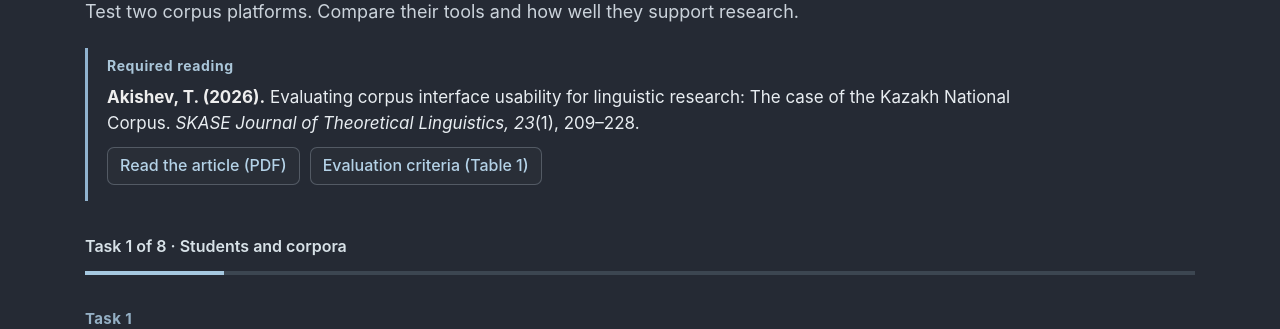
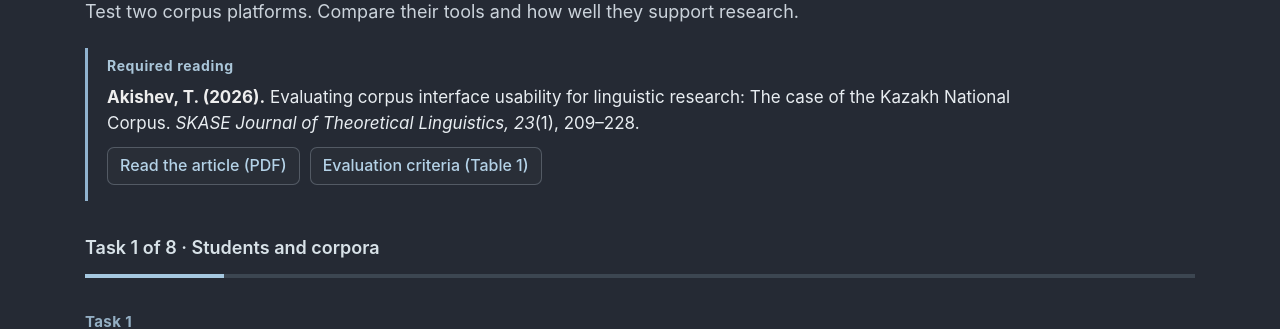
Before and after one commit to timurakishev/cl_lab5, a plain HTML site: page index.html in a window 1280 px wide. Shown: the part 167-496 px from the top of the page. Drawn offline with Linux system fonts and the light colour scheme.

Commit message:
Update style.css

```diff
--- a/style.css
+++ b/style.css
@@ -163,7 +163,7 @@ body.cl5-body {font-size:18px;line-height:1.58;background:#252a34;color:#e8edf1;
 .cl5-paper p {font-size:17px;line-height:1.52;margin:5px 0 10px;}
 .cl5-paper-link {gap:6px 9px;}
 .cl5-paper-link a,.cl5-paper-link button {font-size:16px;}
-.cl5-progress {font-size:16px;font-weight:600;color:#d8e2e8;margin-bottom:12px;}
+.cl5-progress {font-size:18px;font-weight:600;color:#d8e2e8;margin-bottom:12px;}
 .cl5-save {font-size:14px;color:#98a5b0;font-weight:400;}
 .cl5-progress-rule {height:4px;background:#3c4651;margin-bottom:32px;}
 .cl5-progress-rule span {background:#a5c8e0;}
```
